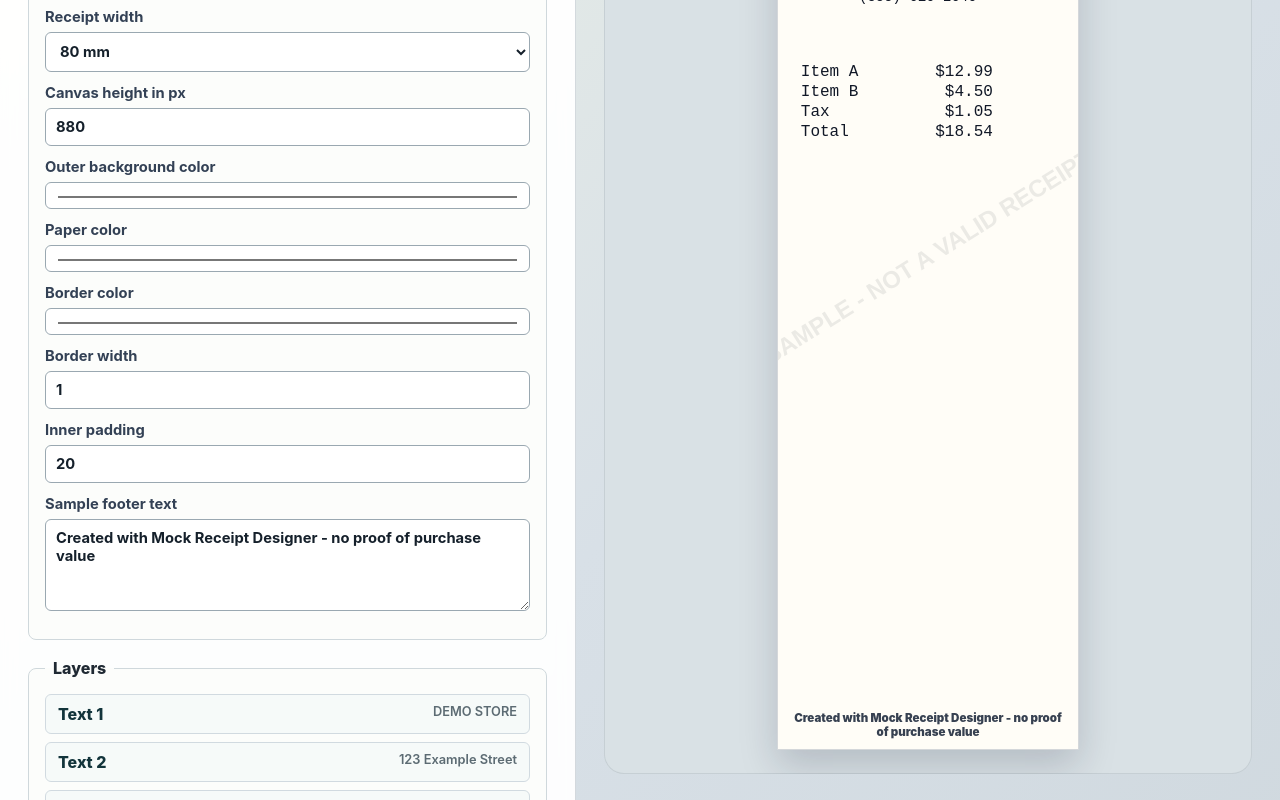
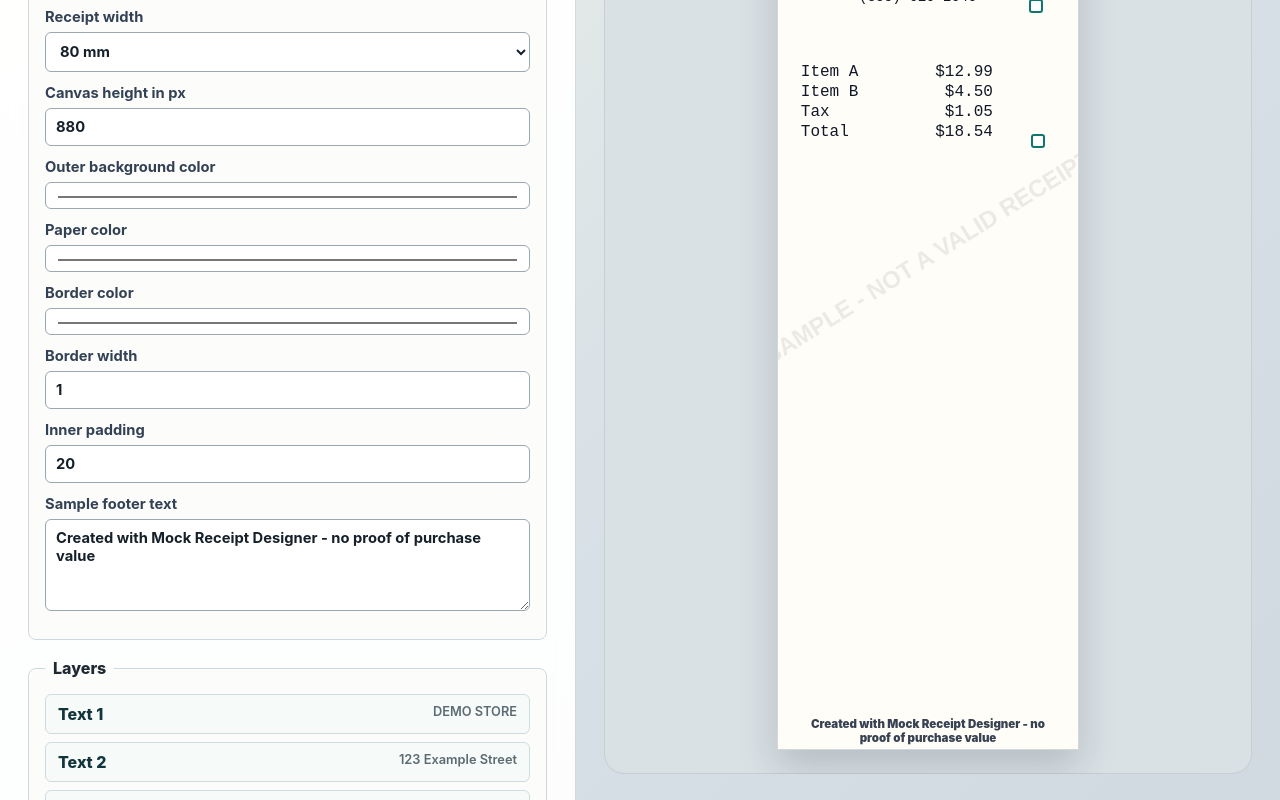
Before and after one commit to collinbediner/mock-receipt-designer, a React (Vite) app: page / in a window 1280 px wide. Shown: the part 260-1060 px from the top of the page. Built offline with nearby package versions, Linux system fonts and the light colour scheme.

Commit message:
Add resize handles and pin sample footer

```diff
--- a/src/App.css
+++ b/src/App.css
@@ -222,6 +222,7 @@ button.danger {
 
 .freeform-paper {
   padding: var(--paper-padding);
+  padding-bottom: calc(var(--paper-padding) + 24px);
   background: var(--paper-color);
   border: var(--paper-border-width) solid var(--paper-border-color);
 }
@@ -260,6 +261,18 @@ button.danger {
   background: rgba(15, 118, 110, 0.04);
 }
 
+.resize-handle {
+  position: absolute;
+  right: -6px;
+  bottom: -6px;
+  width: 14px;
+  height: 14px;
+  border: 2px solid #0f766e;
+  border-radius: 3px;
+  background: #ffffff;
+  cursor: nwse-resize;
+}
+
 .canvas-text {
   display: block;
   white-space: pre-wrap;
@@ -268,9 +281,9 @@ button.danger {
 
 .canvas-footer {
   position: absolute;
-  right: 16px;
-  bottom: 10px;
-  left: 16px;
+  right: var(--paper-padding);
+  bottom: 4px;
+  left: var(--paper-padding);
   z-index: 2;
   margin: 0;
   color: #374151;
--- a/src/App.tsx
+++ b/src/App.tsx
@@ -153,7 +153,16 @@ function App() {
   const [status, setStatus] = useState('')
   const previewRef = useRef<HTMLDivElement | null>(null)
   const fileInputRef = useRef<HTMLInputElement | null>(null)
-  const dragRef = useRef<{ id: string; startX: number; startY: number; originX: number; originY: number } | null>(null)
+  const dragRef = useRef<{
+    id: string
+    mode: 'move' | 'resize'
+    startX: number
+    startY: number
+    originX: number
+    originY: number
+    originWidth: number
+    originHeight: number
+  } | null>(null)
 
   useEffect(() => {
     localStorage.setItem(STORAGE_KEY, JSON.stringify(editorState))
@@ -221,6 +230,10 @@ function App() {
     }))
     setSelectedId(null)
     setStatus('Selected element removed.')
+  }
+
+  const stopInteraction = () => {
+    dragRef.current = null
   }
 
   const clearSavedData = () => {
@@ -737,25 +750,44 @@ function App() {
                   target.setPointerCapture(event.pointerId)
                   dragRef.current = {
                     id: element.id,
+                    mode: 'move',
                     startX: event.clientX,
                     startY: event.clientY,
                     originX: element.x,
                     originY: element.y,
+                    originWidth: element.width,
+                    originHeight: element.type === 'image' ? element.height : 0,
                   }
                   setSelectedId(element.id)
                 }}
                 onPointerMove={(event) => {
                   if (!dragRef.current || dragRef.current.id !== element.id) return
-                  const deltaX = event.clientX - dragRef.current.startX
-                  const deltaY = event.clientY - dragRef.current.startY
+                  const interaction = dragRef.current
+                  const deltaX = event.clientX - interaction.startX
+                  const deltaY = event.clientY - interaction.startY
+
+                  if (interaction.mode === 'move') {
+                    updateElement(element.id, {
+                      x: Math.round(interaction.originX + deltaX),
+                      y: Math.round(interaction.originY + deltaY),
+                    })
+                    return
+                  }
+
+                  if (element.type === 'text') {
+                    updateElement(element.id, {
+                      width: Math.max(80, Math.round(interaction.originWidth + deltaX)),
+                    })
+                    return
+                  }
+
                   updateElement(element.id, {
-                    x: Math.round(dragRef.current.originX + deltaX),
-                    y: Math.round(dragRef.current.originY + deltaY),
+                    width: Math.max(60, Math.round(interaction.originWidth + deltaX)),
+                    height: Math.max(40, Math.round(interaction.originHeight + deltaY)),
                   })
                 }}
-                onPointerUp={() => {
-                  dragRef.current = null
-                }}
+                onPointerUp={stopInteraction}
+                onPointerCancel={stopInteraction}
               >
                 {element.type === 'text' ? (
                   <span
@@ -786,6 +818,26 @@ function App() {
                     }}
                   />
                 )}
+                <span
+                  className="resize-handle"
+                  role="presentation"
+                  onPointerDown={(event) => {
+                    event.stopPropagation()
+                    const target = event.currentTarget.parentElement
+                    target?.setPointerCapture(event.pointerId)
+                    dragRef.current = {
+                      id: element.id,
+                      mode: 'resize',
+                      startX: event.clientX,
+                      startY: event.clientY,
+                      originX: element.x,
+                      originY: element.y,
+                      originWidth: element.width,
+                      originHeight: element.type === 'image' ? element.height : 0,
+                    }
+                    setSelectedId(element.id)
+                  }}
+                />
               </button>
             ))}
 
```
